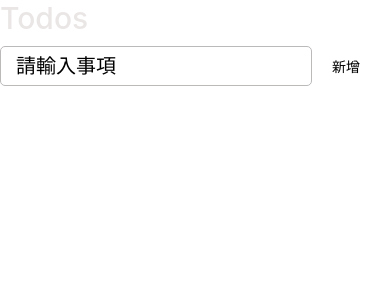
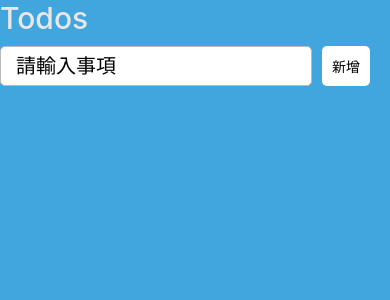
Before and after one commit to 5xTraining/expoTodo, a React Native app: screen / in a window 390 px wide. Shown: the top 300 px of the page. Built offline with nearby package versions, Linux system fonts and the light colour scheme.

Commit message:
Refactor App.js to use the StoreProvider component and add the Head component for managing input and adding todos

```diff
--- a/App.js
+++ b/App.js
@@ -1,81 +1,23 @@
-import { useState } from 'react'
 import { StatusBar } from 'expo-status-bar'
-import {
-  StyleSheet,
-  Text,
-  View,
-  TextInput,
-  TouchableOpacity,
-  SafeAreaView
-} from 'react-native'
+import { StyleSheet, View, SafeAreaView } from 'react-native'
+import { StoreProvider } from './src/store'
+import Head from './src/components/Head'
 
 export default function App() {
-  const [inputText, setInputText] = useState('')
-  const [todos, setTodos] = useState([])
-
-  const handleInputText = (text) => {
-    setInputText(text)
-  }
-
-  const handleAddItem = () => {
-    setTodos([
-      ...todos,
-      {
-        id: todos.length,
-        text: inputText,
-        checked: false
-      }
-    ])
-  }
-
   return (
-    <SafeAreaView style={styles.container}>
-      <Text style={styles.title}>Todos</Text>
-      <View style={styles.inputArea}>
-        <TextInput
-          value={inputText}
-          placeholder='請輸入事項'
-          onChangeText={handleInputText}
-          style={styles.input}
-        />
-        <TouchableOpacity onPress={handleAddItem} style={styles.button}>
-          <Text>新增</Text>
-        </TouchableOpacity>
-      </View>
-      <StatusBar style='auto' />
-    </SafeAreaView>
+    <StoreProvider>
+      <SafeAreaView style={styles.container}>
+        <Head />
+        <StatusBar style='auto' />
+      </SafeAreaView>
+    </StoreProvider>
   )
 }
 
 const styles = StyleSheet.create({
   container: {
-    alignItems: 'center'
-  },
-  title: {
-    fontSize: 30,
-    fontWeight: 500,
-    alignSelf: 'flex-start',
-    marginBottom: 10,
-    color: '#eae6e6'
-  },
-  inputArea: {
-    flexDirection: 'row',
+    flex: 1,
     alignItems: 'center',
-    gap: 10
-  },
-  input: {
-    borderColor: '#bcb9b9',
-    borderWidth: 1,
-    borderRadius: 5,
-    height: '100%',
-    width: '80%',
-    paddingHorizontal: 15,
-    fontSize: 20,
-    backgroundColor: '#fff'
-  },
-  button: {
-    backgroundColor: '#fff',
-    padding: 10,
-    borderRadius: 5
+    backgroundColor: '#42A6DE',
   }
 })
--- /dev/null
+++ b/src/components/Head.js
@@ -0,0 +1,71 @@
+import { useContext } from 'react'
+import { Text, View, TextInput, TouchableOpacity, StyleSheet } from 'react-native'
+import { Store } from '../store'
+
+const Head = () => {
+  const { state, dispatch } = useContext(Store)
+  const { inputText, todos } = state
+
+  const handleInputText = (text) => {
+    dispatch({ type: 'SET_INPUT_TEXT', payload: text })
+  }
+
+  const handleAddItem = () => {
+    if (inputText.trim() === '') {
+
+    }
+    dispatch({ type: 'ADD_TODO', payload: inputText })
+  }
+
+  return (
+    <>
+      <Text style={styles.title}>Todos</Text>
+      <View style={styles.inputArea}>
+        <TextInput
+          value={inputText}
+          placeholder='請輸入事項'
+          onChangeText={handleInputText}
+          style={styles.input}
+        />
+        <TouchableOpacity onPress={handleAddItem} style={styles.button}>
+          <Text>新增</Text>
+        </TouchableOpacity>
+      </View>
+    </>
+  )
+}
+
+const styles = StyleSheet.create({
+  container: {
+    alignItems: 'center'
+  },
+  title: {
+    fontSize: 30,
+    fontWeight: 500,
+    alignSelf: 'flex-start',
+    marginBottom: 10,
+    color: '#eae6e6'
+  },
+  inputArea: {
+    flexDirection: 'row',
+    alignItems: 'center',
+    gap: 10
+  },
+  input: {
+    borderColor: '#bcb9b9',
+    borderWidth: 1,
+    borderRadius: 5,
+    height: '100%',
+    width: '80%',
+    paddingHorizontal: 15,
+    fontSize: 20,
+    backgroundColor: '#fff'
+  },
+  button: {
+    backgroundColor: '#fff',
+    padding: 10,
+    borderRadius: 5
+  }
+})
+
+export default Head
--- /dev/null
+++ b/src/store/index.js
@@ -0,0 +1,44 @@
+import { createContext, useReducer } from 'react'
+
+const initialState = {
+  inputText: '',
+  todos: []
+}
+
+const reducer = (state, action) => {
+  switch (action.type) {
+    case 'SET_INPUT_TEXT':
+      return {
+        ...state,
+        inputText: action.payload
+      }
+    case 'ADD_TODO':
+      return {
+        ...state,
+        todos: [
+          ...state.todos,
+          {
+            id: state.todos.length,
+            text: action.payload,
+            checked: false
+          }
+        ]
+      }
+    default:
+      return state
+  }
+}
+
+const Store = createContext(initialState)
+
+const StoreProvider = ({ children }) => {
+  const [state, dispatch] = useReducer(reducer, initialState)
+
+  return (
+    <Store.Provider value={{ state, dispatch }}>
+      {children}
+    </Store.Provider>
+  )
+}
+
+export { Store, StoreProvider }
```
